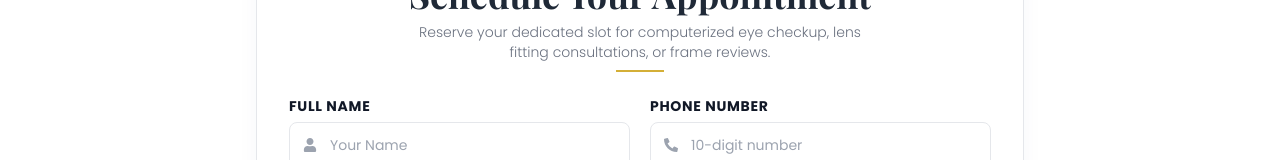
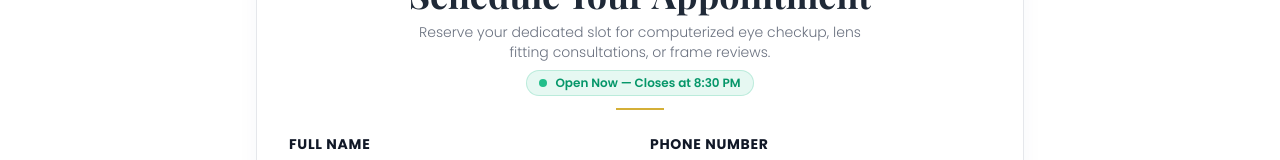
Before and after one commit to deep531301-svg/paradise, a React (Vite) app: page /appointment in a window 1280 px wide. Shown: the part 283-443 px from the top of the page. Built offline with nearby package versions, Linux system fonts and the light colour scheme; no server answers; a web font is replaced by a local one.

Commit message:
Add files via upload

```diff
--- a/src/pages/Appointment/Appointment.jsx
+++ b/src/pages/Appointment/Appointment.jsx
@@ -1,11 +1,20 @@
-import React, { useState } from "react";
+import React, { useState, useEffect } from "react";
 import { useForm } from "react-hook-form";
 import { FaCalendarAlt, FaClock, FaCheckCircle, FaUser, FaPhoneAlt, FaEnvelope, FaBriefcase, FaCalendarCheck } from "react-icons/fa";
 import Breadcrumb from "../../components/common/Breadcrumb";
 import { CONTACT_INFO } from "../../constants";
+import { getShowroomStatus } from "../../utils/timeHelper";
 
 const Appointment = () => {
   const [submittedData, setSubmittedData] = useState(null);
+  const [showroomStatus, setShowroomStatus] = useState({ isOpen: true, message: "" });
+
+  useEffect(() => {
+    const update = () => setShowroomStatus(getShowroomStatus());
+    update();
+    const timer = setInterval(update, 30000);
+    return () => clearInterval(timer);
+  }, []);
 
   const {
     register,
@@ -128,7 +137,19 @@ const Appointment = () => {
               <p className="text-xs md:text-sm text-gray-500 max-w-md mx-auto leading-relaxed font-light">
                 Reserve your dedicated slot for computerized eye checkup, lens fitting consultations, or frame reviews.
               </p>
-              <div className="w-12 h-0.5 bg-gold mx-auto mt-2" />
+              <div className="flex justify-center mt-2.5 pb-1">
+                <span className={`inline-flex items-center gap-2 px-3 py-1 rounded-full text-xs font-semibold ${
+                  showroomStatus.isOpen
+                    ? "bg-emerald-500/10 text-emerald-600 dark:text-emerald-400 border border-emerald-500/20"
+                    : "bg-rose-500/10 text-rose-600 dark:text-rose-400 border border-rose-500/20"
+                }`}>
+                  <span className={`w-2 h-2 rounded-full ${
+                    showroomStatus.isOpen ? "bg-emerald-500 animate-pulse" : "bg-rose-500"
+                  }`} />
+                  {showroomStatus.message}
+                </span>
+              </div>
+              <div className="w-12 h-0.5 bg-gold mx-auto mt-2.5" />
             </div>
 
             <form onSubmit={handleSubmit(onSubmit)} className="space-y-5 text-xs md:text-sm">
```
